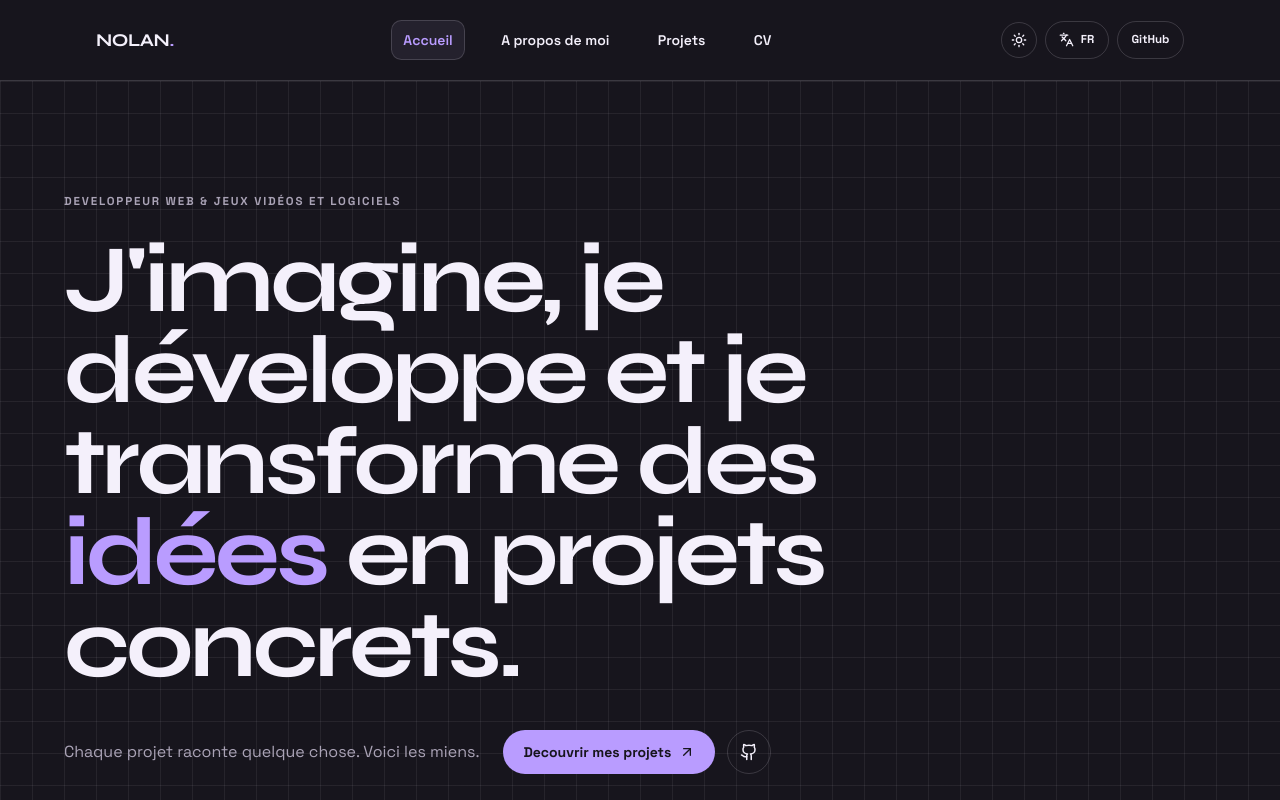
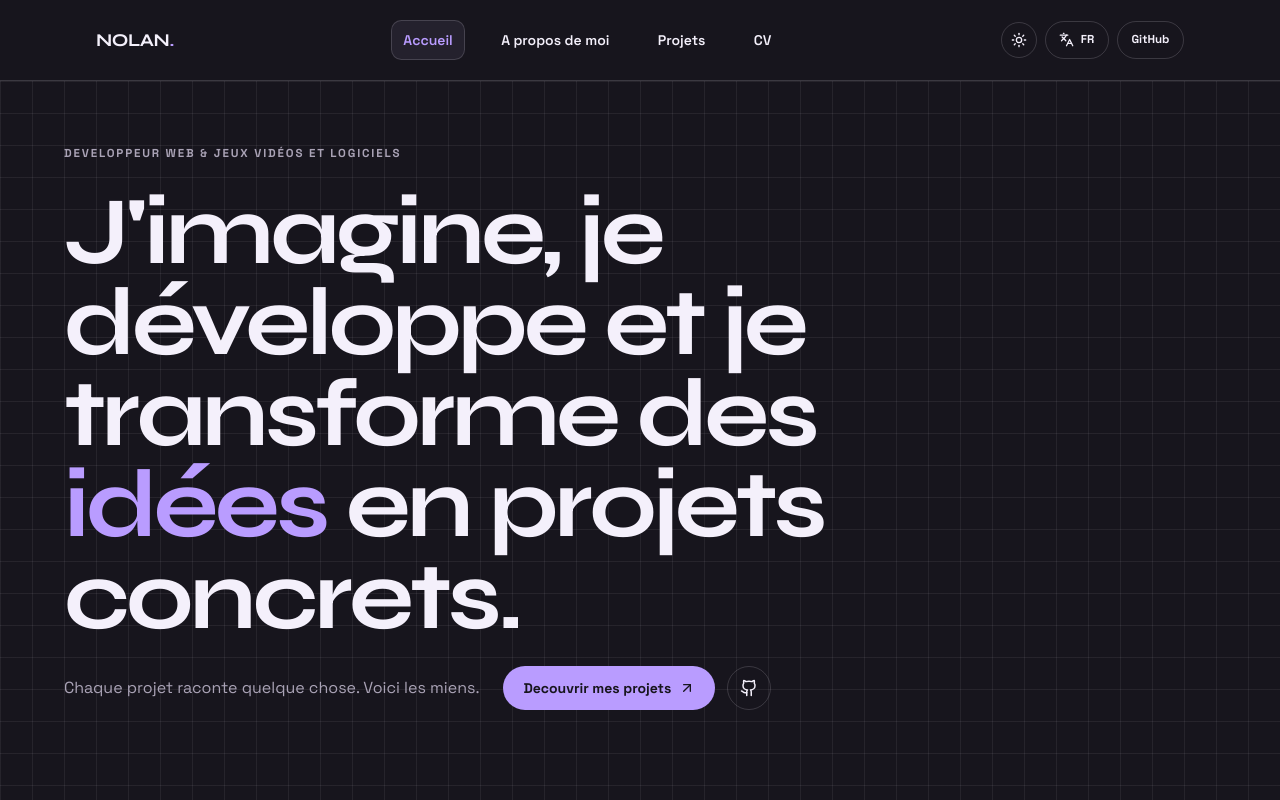
Before and after one commit to Nolfews/Portfolio, a Next.js app: page / in a window 1280 px wide. Shown: the top 800 px of the page. Built offline with nearby package versions, Linux system fonts and the light colour scheme.

Commit message:
[UPDATE] adjust padding and margin for layout consistency on Home page

```diff
--- a/src/app/page.tsx
+++ b/src/app/page.tsx
@@ -48,13 +48,13 @@ export default function Home() {
       };
   return (
     <div className="page-in">
-      <section className="grid-paper border-b border-[var(--border)] px-6 pb-24 pt-20 lg:px-8 lg:pb-32 lg:pt-28">
+      <section className="grid-paper border-b border-[var(--border)] px-6 pb-20 pt-20 lg:px-8 lg:pb-24 lg:pt-16">
         <div className="mx-auto max-w-6xl">
           <p className="eyebrow">{copy.eyebrow}</p>
           <h1 className="display mt-6 max-w-4xl text-6xl font-bold leading-[0.95] tracking-[-0.04em] sm:text-8xl">
             {copy.title}
           </h1>
-          <div className="mt-10 flex flex-col gap-6 sm:flex-row sm:items-center">
+          <div className="mt-6 flex flex-col gap-6 sm:flex-row sm:items-center">
             <p className="max-w-md leading-7 text-[var(--muted)]">
               {copy.intro}
             </p>
```
